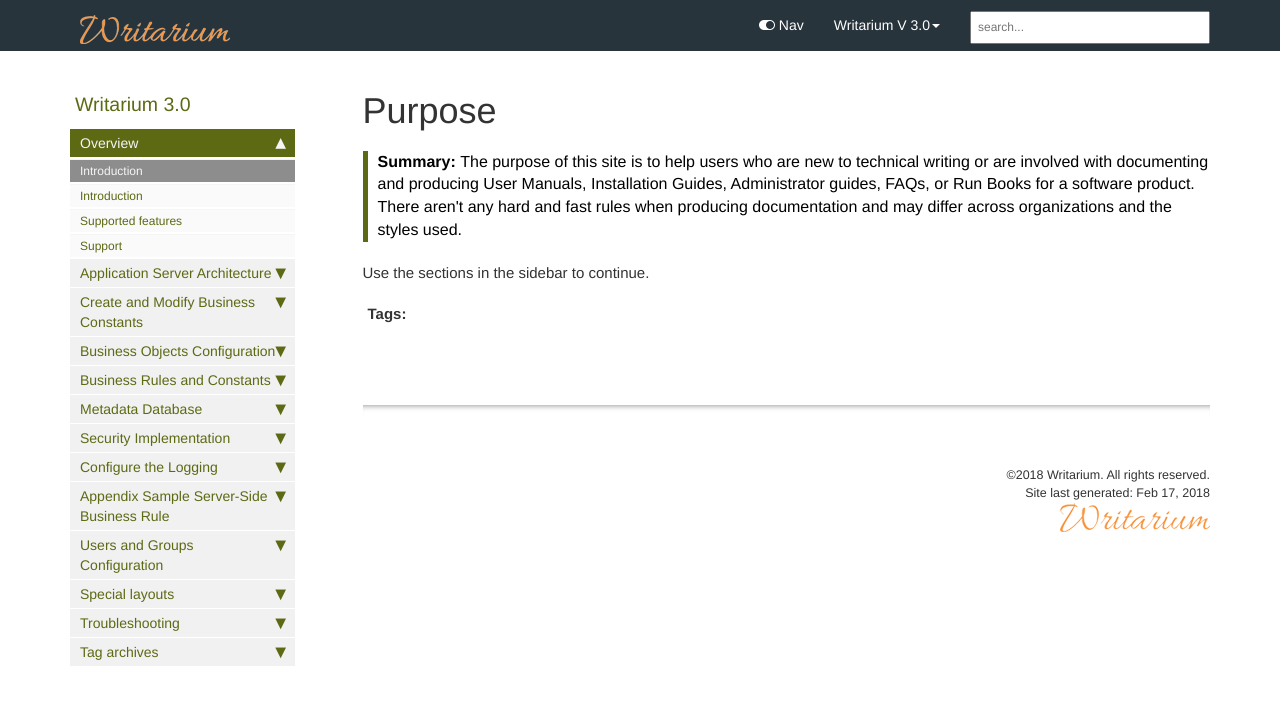
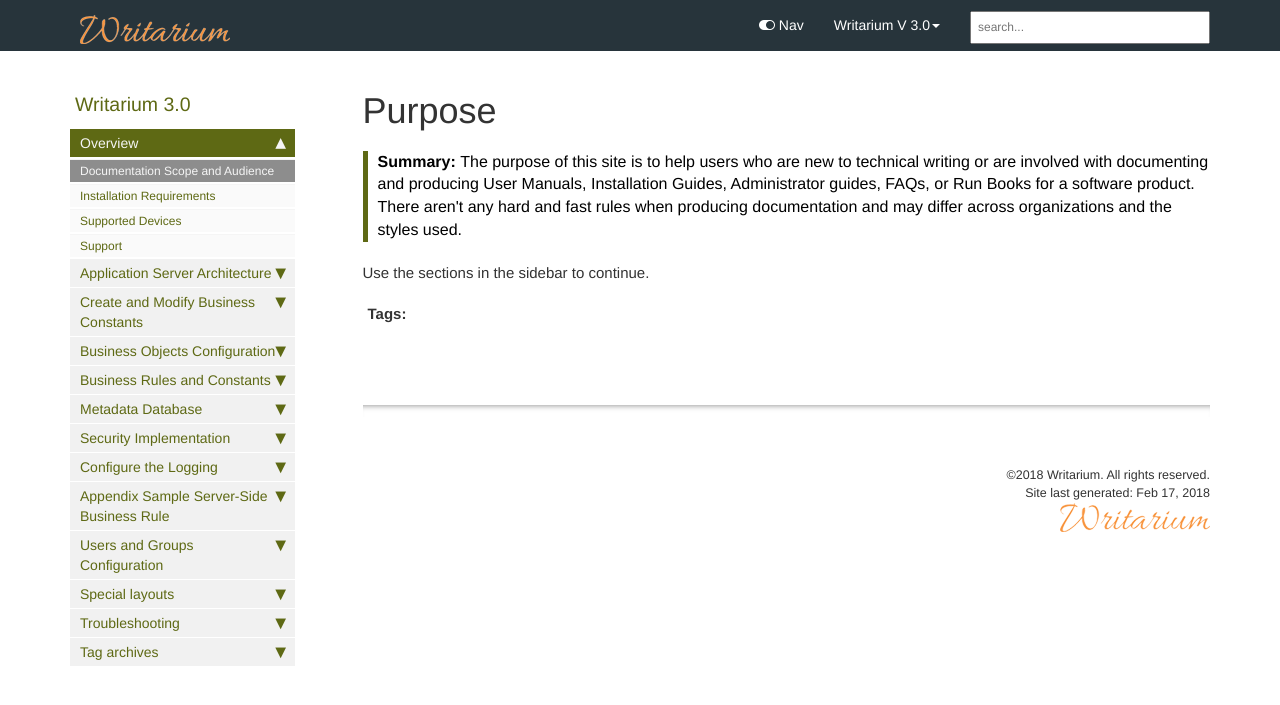
Before and after one commit to jsailo/app-server-guide, a Jekyll site: the page built from index.md, in a window 1280 px wide. Shown: the top 705 px of the page. Built offline with Jekyll 4.4.1, drawn with Linux system fonts in a browser that asks for light colours; nearby versions of some CDN libraries; comment, search, counter and statistics services are not loaded.

Commit message:
about page

```diff
--- a/_data/sidebars/mydoc_sidebar.yml
+++ b/_data/sidebars/mydoc_sidebar.yml
@@ -23,16 +23,16 @@ entries:
     output: web, pdf
     folderitems:
 
-    - title: Introduction
+    - title: Documentation Scope and Audience
       url: /index.html
       output: web, pdf
       type: homepage
 
-    - title: Introduction
+    - title: Installation Requirements
       url: /mydoc_introduction.html
       output: web, pdf
 
-    - title: Supported features
+    - title: Supported Devices
       url: /mydoc_supported_features.html
       output: web, pdf
 
```
